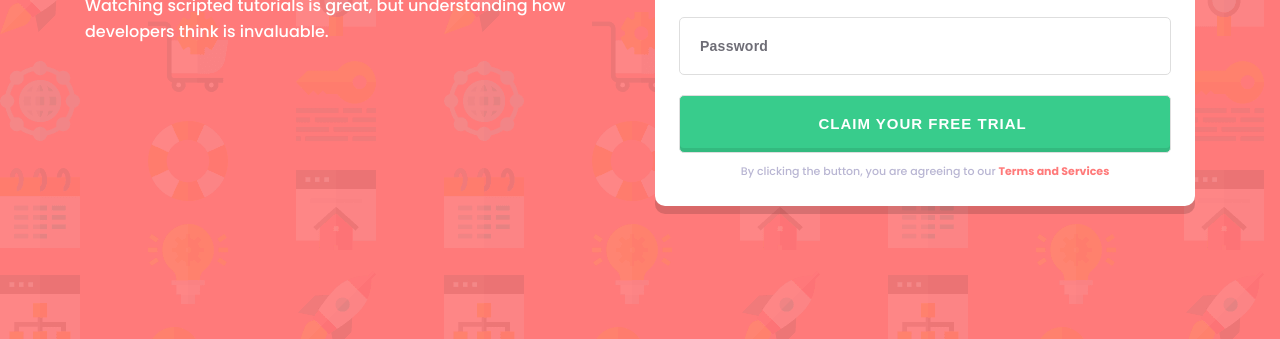
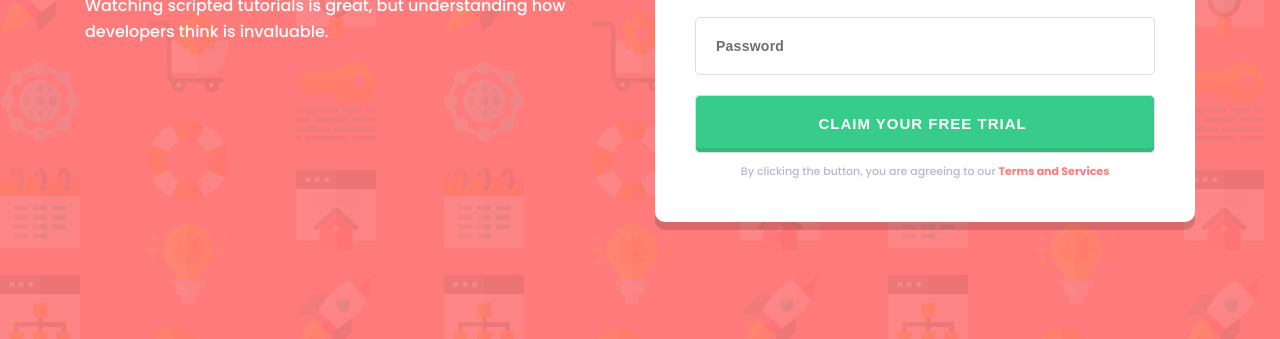
Before and after one commit to PiwkoO/intro-component-with-signup-form, a plain HTML site: page index.html in a window 1280 px wide. Shown: the part 461-800 px from the top of the page. Drawn offline with Linux system fonts and the light colour scheme.

Commit message:
updated form paddings

```diff
--- a/styles.css
+++ b/styles.css
@@ -207,4 +207,8 @@ p.form-terms {
   .input-wrapper {
     margin-bottom: 20px;
   }
+
+  form {
+    padding: 40px;
+  }
 }
```
